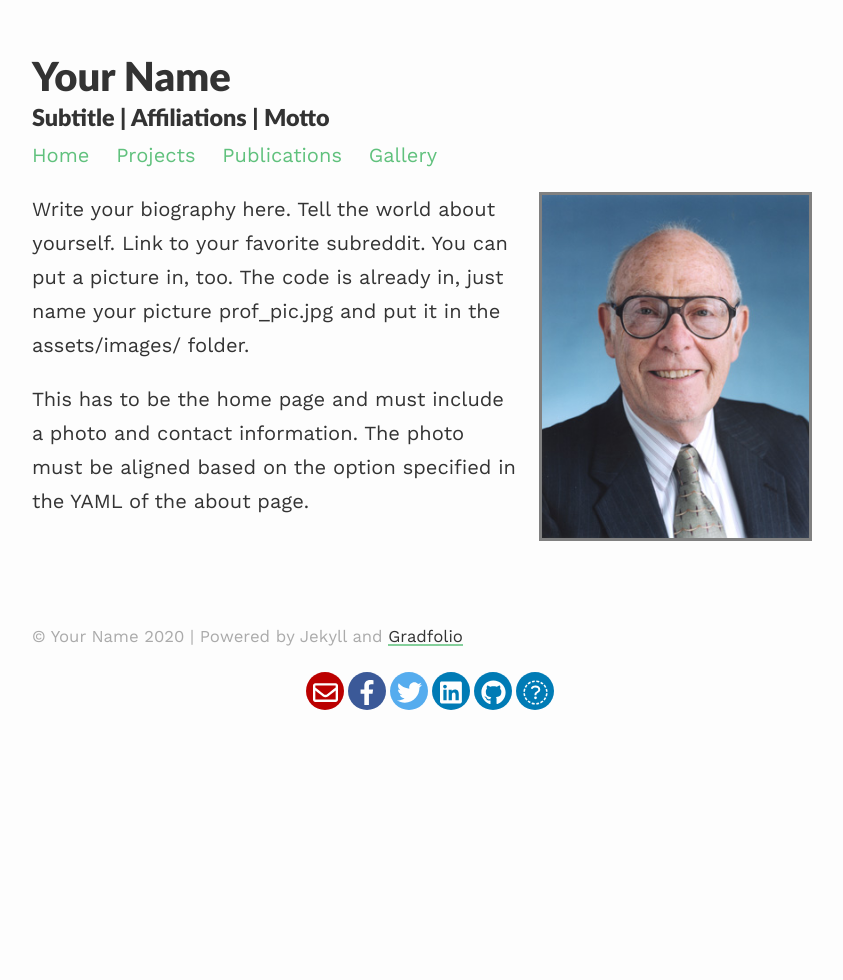
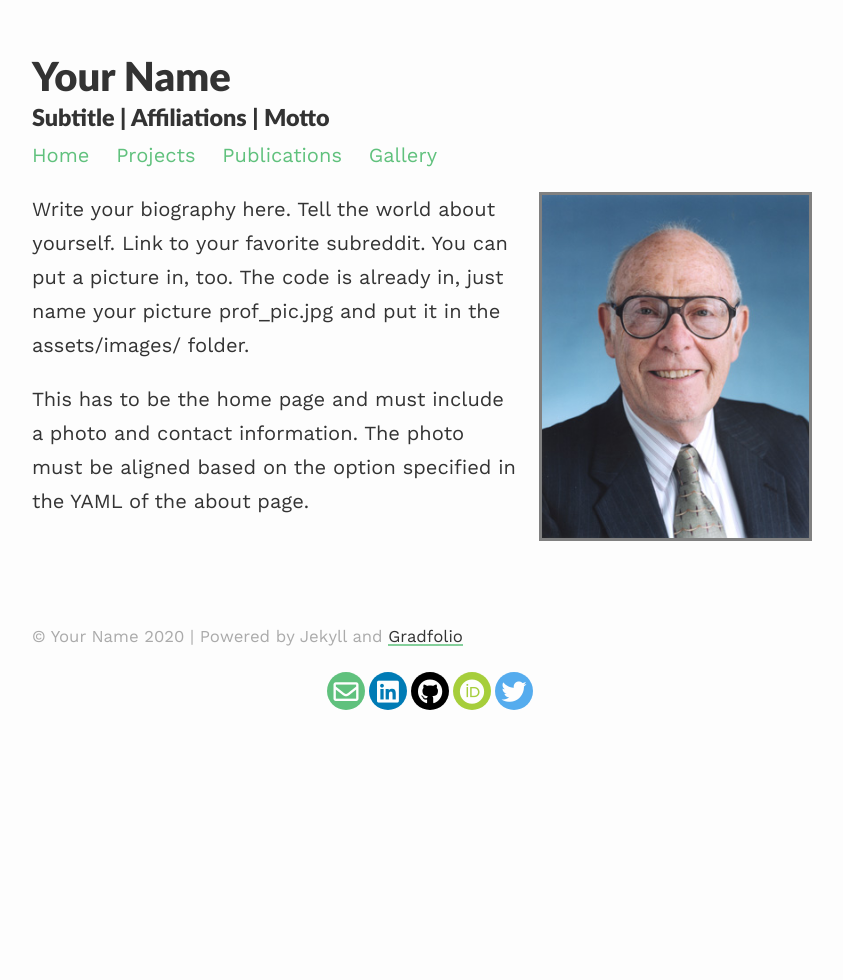
Before and after one commit to jitinnair1/gradfolio, a Jekyll site: the page built from index.md, in a window 1280 px wide. Shown: the whole page, without its empty margins (208-1051 px from the left). Built offline with Jekyll 4.4.1, drawn with Linux system fonts in a browser that asks for light colours; nearby versions of some CDN libraries; a style sheet for code colours, icons or effects is not loaded.

Commit message:
updated socials

```diff
--- a/_config.yml
+++ b/_config.yml
@@ -4,13 +4,13 @@ title: Your Name
 description: subtitle | affiliations | motto
 
 baseurl: # name of the repository
-email: your@email.com
+email: jitin.s.nair@gmail.com
 
-# Social media links
-facebook: nifft.baklol
+# Social media links in footer
+facebook:
 twitter: jitinnair1
 linkedin: jitinnair1
-githib: jitinnair1
+github: jitinnair1
 researchgate:
 orcid: 0000-0001-7004-9377
 
--- a/_includes/social-footer.html
+++ b/_includes/social-footer.html
@@ -1,10 +1,3 @@
-<script defer src="https://use.fontawesome.com/releases/v5.0.13/js/all.js"
-integrity="sha384-xymdQtn1n3lH2wcu0qhcdaOpQwyoarkgLVxC/wZ5q7h9gHtxICrpcaSUfygqZGOe"
-crossorigin="anonymous"></script>
-
-<link rel="stylesheet" href="https://cdn.rawgit.com/jpswalsh/academicons/master/css/academicons.min.css">
-
-
 <div class="rounded-social-buttons">
 
 {%- if site.email -%}
@@ -12,6 +5,51 @@ crossorigin="anonymous"></script>
 class="social-button email" itemprop="email"
 href="mailto:{{ site.email }}" target="_blank">
 <i class="far fa-envelope"></i>
+</a>
+{%- endif -%}
+
+{%- if site.linkedin -%}
+<a title="{{ _locale_string_follow | replace: '[NAME]', 'LinkedIn' }}"
+class="social-button linkedin"
+href="https://www.linkedin.com/{{ site.linkedin }}" itemprop="sameAs"
+target="_blank">
+<i class="fab fa-linkedin"></i>
+</a>
+{%- endif -%}
+
+{%- if site.github -%}
+<a title="{{ _locale_string_follow | replace: '[NAME]', 'GitHub' }}"
+class="social-button github"
+href="https://www.github.com/{{ site.github }}" itemprop="sameAs"
+target="_blank">
+<i class="fab fa-github"></i>
+</a>
+{%- endif -%}
+
+{%- if site.researchgate -%}
+<a title="{{ _locale_string_follow | replace: '[NAME]', 'ResearchGate' }}"
+class="social-button researchgate"
+href="https://www.researchgate.net/profile/{{ site.researchgate }}" itemprop="sameAs"
+target="_blank">
+<i class="fab fa-researchgate"></i>
+</a>
+{%- endif -%}
+
+{%- if site.orcid -%}
+<a title="{{ _locale_string_follow | replace: '[NAME]', 'Orcid' }}"
+class="social-button orcid"
+href="https://orcid.org/{{ site.orcid }}" itemprop="sameAs"
+target="_blank">
+<i class="fab fa-orcid"></i>
+</a>
+{%- endif -%}
+
+{%- if site.twitter -%}
+<a title="{{ _locale_string_follow | replace: '[NAME]', 'Twitter' }}"
+class="social-button twitter"
+href="https://www.twitter.com/{{ site.twitter }}" itemprop="sameAs"
+target="_blank">
+<i class="fab fa-twitter"></i>
 </a>
 {%- endif -%}
 
@@ -24,50 +62,4 @@ target="_blank">
 </a>
 {%- endif -%}
 
-{%- if site.twitter -%}
-<a title="{{ _locale_string_follow | replace: '[NAME]', 'Twitter' }}"
-class="social-button twitter"
-href="https://www.twitter.com/{{ site.twitter }}" itemprop="sameAs"
-target="_blank">
-<i class="fab fa-twitter"></i>
-</a>
-{%- endif -%}
-
-{%- if site.linkedin -%}
-<a title="{{ _locale_string_follow | replace: '[NAME]', 'LinkedIn' }}"
-class="social-button linkedin"
-href="https://www.linkedin.com/{{ site.linkedin }}" itemprop="sameAs"
-target="_blank">
-<i class="fab fa-linkedin"></i>
-</a>
-{%- endif -%}
-
-
-{%- if site.github -%}
-<a title="{{ _locale_string_follow | replace: '[NAME]', 'GitHub' }}"
-class="social-button linkedin"
-href="https://www.github.com/{{ site.github }}" itemprop="sameAs"
-target="_blank">
-<i class="fab fa-github"></i>
-</a>
-{%- endif -%}
-
-{%- if site.researchgate -%}
-<a title="{{ _locale_string_follow | replace: '[NAME]', 'ResearchGate' }}"
-class="social-button linkedin"
-href="https://www.researchgate.net/profile/{{ site.researchgate }}" itemprop="sameAs"
-target="_blank">
-<i class="fab fa-researchgate"></i>
-</a>
-{%- endif -%}
-
-{%- if site.orcid -%}
-<a title="{{ _locale_string_follow | replace: '[NAME]', 'OrcID' }}"
-class="social-button linkedin"
-href="https://orcid.org/{{ site.orcid }}" itemprop="sameAs"
-target="_blank">
-<i class="fab fa-orcid"></i>
-</a>
-{%- endif -%}
-
 </div>
--- a/_layouts/default.html
+++ b/_layouts/default.html
@@ -20,6 +20,8 @@
         </div>
 
         {% seo %}
+
+        <script type="text/javascript"> (function() { var css = document.createElement('link'); css.href = 'https://use.fontawesome.com/releases/v5.11.0/css/all.css'; css.rel = 'stylesheet'; css.type = 'text/css'; document.getElementsByTagName('head')[0].appendChild(css); })(); </script>
 
     </head>
 
--- a/assets/css/_sass/footer-social.scss
+++ b/assets/css/_sass/footer-social.scss
@@ -1,7 +1,7 @@
-/* Social Icons for Foorter from https://codepen.io/deutschland2k/pen/qKpdJX */
+/* Social Icons for Footer from https://codepen.io/deutschland2k/pen/qKpdJX */
 
 .svg-inline--fa {
-  vertical-align: 0.100em;
+  vertical-align: 0.900em;
 }
 
 .rounded-social-buttons {
@@ -21,7 +21,7 @@
   color: #fefefe;
   font-size: 1.5625rem;
   font-weight: normal;
-  line-height: 2em;
+  line-height: 1.5em;
   border-radius: 1.6875rem;
   transition: all 0.5s ease;
   margin-right: 0.25rem;
@@ -34,14 +34,12 @@
           transform: rotate(360deg);
 }
 
-.rounded-social-buttons
-.fa-twitter,
+.rounded-social-buttons .fa-twitter,
 .fa-facebook-f,
 .fa-linkedin,
 .fa-github,
+.fa-orcid,
 .fa-researchgate,
-.fa-orcid,
-.fa-
 .fa-envelope {
   font-size: 25px;
 }
@@ -77,21 +75,41 @@
 }
 
 .rounded-social-buttons .social-button.github {
-  background: #bb0000;
+  background: #000000;
 }
 
 .rounded-social-buttons .social-button.github:hover, .rounded-social-buttons .social-button.github:focus {
-  color: #bb0000;
+  color: #000000;
   background: #fefefe;
-  border-color: #bb0000;
+  border-color: #000000;
 }
 
 .rounded-social-buttons .social-button.email {
-  background: #bb0000;
+  background: #60c17d;
 }
 
 .rounded-social-buttons .social-button.email:hover, .rounded-social-buttons .social-button.email:focus {
-  color: #bb0000;
+  color: #60c17d;
   background: #fefefe;
-  border-color: #bb0000;
+  border-color: #000000;
 }
+
+.rounded-social-buttons .social-button.orcid {
+  background: #a6ce3b;
+}
+
+.rounded-social-buttons .social-button.orcid:hover, .rounded-social-buttons .social-button.orcid:focus {
+  color: #a6ce3b;
+  background: #fefefe;
+  border-color: #a6ce3b;
+}
+
+.rounded-social-buttons .social-button.researchgate {
+  background: #5dd1b0;
+}
+
+.rounded-social-buttons .social-button.researchgate:hover, .rounded-social-buttons .social-button.researchgate:focus {
+  color: #5dd1b0;
+  background: #fefefe;
+  border-color: #5dd1b0;
+}
```
